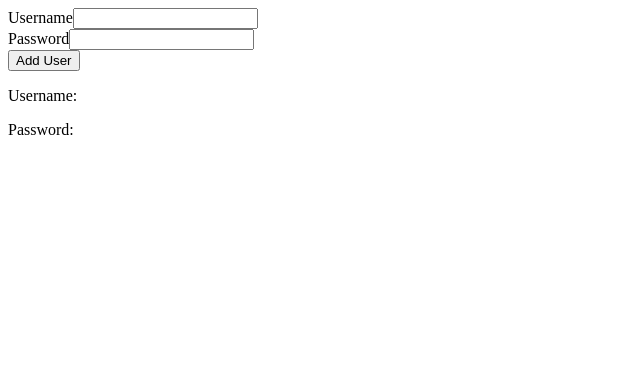
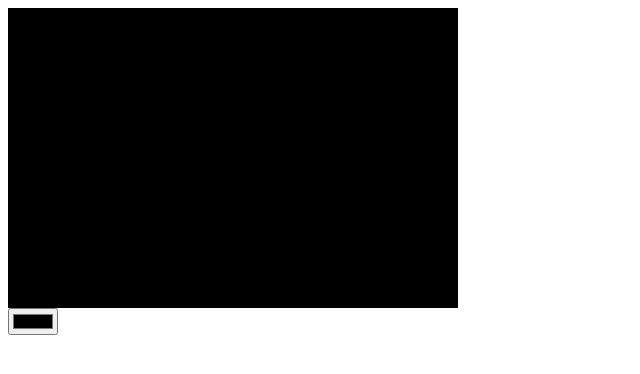
Before and after one commit to santoshkbrj/Reactjs_Tutorial, a React (Vite) app: page / in a window 1280 px wide. Shown: the top 374 px of the page, without its empty margins (0-640 px from the left). Built offline with nearby package versions, Linux system fonts and the light colour scheme.

Commit message:
Passing data from child component  to parent component using callback function

```diff
--- a/src/App.jsx
+++ b/src/App.jsx
@@ -1,36 +1,20 @@
 import { useState } from "react";
+import { Color } from "./components/Color";
 
 function App() {
-    const [username, setUsername] = useState('');
-    const [password, setPasword] = useState('');
-    const [users, setUsers] = useState([]);
+    const [UIcolor, setUIColor] = useState('#000')
 
-
+    // Our callback function
+    const getColor = (color) => {
+        setUIColor(color)
+    }
+    //console.log(`Color: ${UIcolor}`)
     return (
         <>
-            <form>
-                <div>
-                    <label htmlFor="username">Username</label>
-                    <input type="text" name="username" value={username} onChange={(e) => setUsername(e.target.value)} />
-                </div>
-                <div>
-                    <label htmlFor="password">Password</label>
-                    <input type="password" name="password" value={password} onChange={(e) => setPasword(e.target.value)} />
-                </div>
-                <button onClick={(e) => {
-                    e.preventDefault();
-                    const newUser = {
-                        username,
-                        password
-                    }
-                    setUsers((currUser) => [...currUser, newUser])
-                    console.log(users)
-                }}>Add User</button>
-
-            </form>
-            <p>Username: {username}</p>
-            <p>Password: {password}</p>
+            <div style={{ width: "450px", height: "300px", backgroundColor: `${UIcolor}` }}></div>
+            <Color getColor={getColor} />
         </>
     )
 }
+
 export default App;
--- /dev/null
+++ b/src/components/Color.jsx
@@ -0,0 +1,18 @@
+import { useState } from "react";
+
+export function Color({ getColor }) {
+    const [activeColor, setActiveColor] = useState('')
+
+    const changeHandler = (e) => {
+        const { value } = e.target;
+        //console.log(`value: ${value}`)
+        setActiveColor(value);
+        getColor(value);
+    }
+
+    return (
+        <>
+            <input type="color" value={activeColor} onChange={changeHandler} />
+        </>
+    )
+}
```
